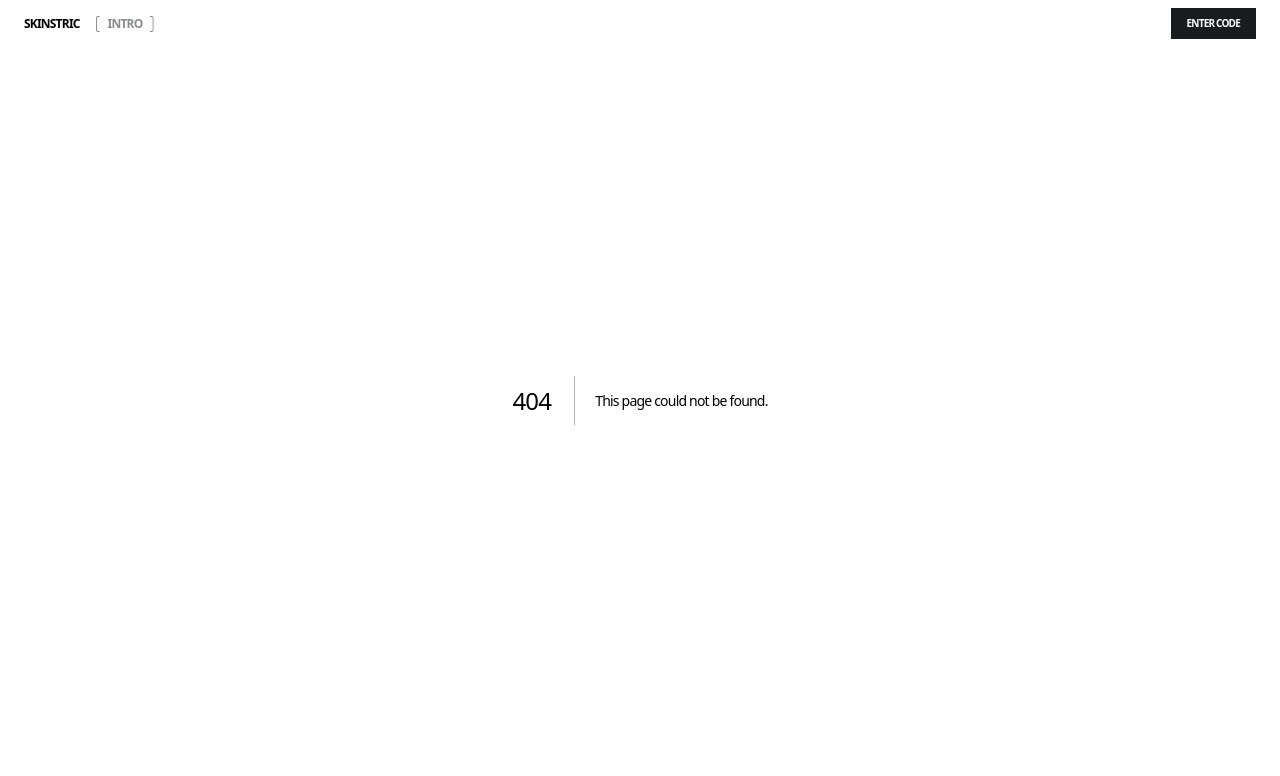
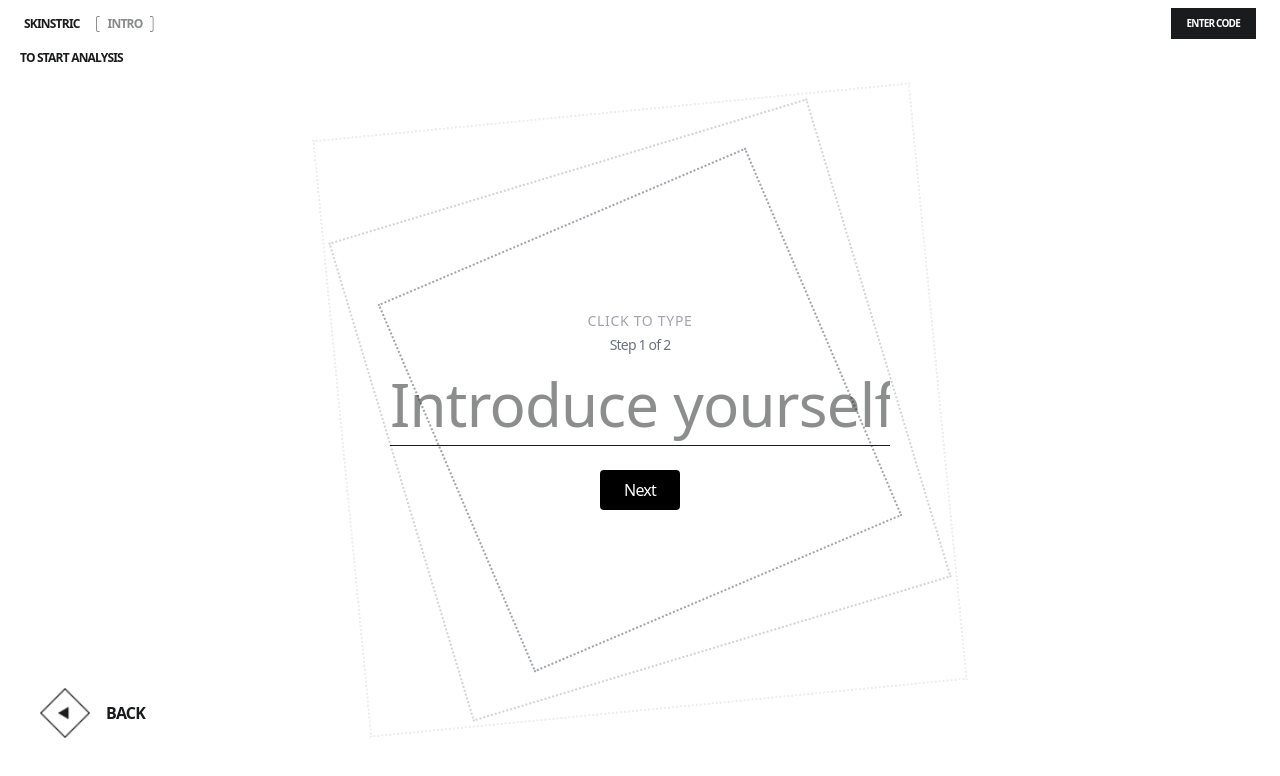
Before and after one commit to VictorG22/skinstric-internship, a Next.js app: page /testing in a window 1280 px wide. Before the commit this address had no page. Shown: the top 776 px of the page. Built offline with nearby package versions, Linux system fonts and the light colour scheme.

Commit message:
Added the testing page with a multi-step form.

```diff
--- /dev/null
+++ b/src/app/(client-testing)/layout.tsx
@@ -0,0 +1,12 @@
+export default function DashboardLayout({
+  children,
+}: {
+  children: React.ReactNode;
+}) {
+  return (
+    <section className="top-12.5">
+
+    {children}
+    </section>
+  );
+}
--- /dev/null
+++ b/src/app/(client-testing)/testing/page.tsx
@@ -0,0 +1,150 @@
+'use client'
+import React, { useState, useEffect, useRef } from 'react'
+import Image from 'next/image'
+import Link from 'next/link'
+
+export default function Page() {
+  const [step, setStep] = useState(1)
+  const [form, setForm] = useState({ name: '', location: '' })
+  const [submitted, setSubmitted] = useState(false)
+  const [processing, setProcessing] = useState(false)
+  const timerRef = useRef<number | null>(null)
+
+  useEffect(() => {
+    return () => {
+      if (timerRef.current) clearTimeout(timerRef.current)
+    }
+  }, [])
+
+  function handleChange(e: React.ChangeEvent<HTMLInputElement>) {
+    setForm(prev => ({ ...prev, [e.target.name]: e.target.value }))
+  }
+
+  function handleNext(e?: React.MouseEvent | React.FormEvent) {
+    e?.preventDefault()
+    if (step === 1) {
+      if (!form.name.trim()) return
+      setStep(2)
+    }
+  }
+
+  function handleSubmit(e: React.FormEvent) {
+    e.preventDefault()
+    if (!form.location.trim()) return
+    setProcessing(true)
+    // mock processing delay and then POST to API
+    timerRef.current = window.setTimeout(() => {
+      ;(async () => {
+        try {
+          const res = await fetch('https://us-central1-frontend-simplified.cloudfunctions.net/skinstricPhaseOne', {
+            method: 'POST',
+            headers: { 'Content-Type': 'application/json' },
+            body: JSON.stringify(form),
+          })
+
+          if (!res.ok) {
+            const text = await res.text()
+            console.error('POST failed', res.status, text)
+            return
+          }
+
+          const data = await res.json()
+          console.log('POST success', data)
+          setSubmitted(true)
+        } catch (err) {
+          console.error('POST error', err)
+        } finally {
+          setProcessing(false)
+        }
+      })()
+    }, 4000)
+  }
+
+  return (
+    <div className='relative mt-12.5 min-h-[90vh] flex flex-col items-center justify-center bg-white text-center'>
+        <div className='absolute top-0 left-5 uppercase font-bold text-xs'>to start analysis</div>
+        <p className='text-sm text-[#a0a4ab] tracking-wider mb-1'>CLICK TO TYPE</p>
+        <form onSubmit={handleSubmit} className='relative z-10'>
+            {processing ? (
+                <div className='py-8 flex flex-col items-center gap-3'>
+                    <div className='w-8 h-8 border-4 border-gray-200 border-t-gray-800 rounded-full animate-spin' />
+                    <p className='text-lg font-medium'>Processing your submission…</p>
+                    <p className='text-sm text-[#6b7280]'>This should take about 4 seconds.</p>
+                </div>
+            ) : submitted ? (
+                <>
+                <div className='py-8'>
+                    <p className='text-2xl font-semibold'>Thank you!</p>
+                    <p className='mt-2 text-sm text-[#6b7280]'>Proceed for the next Step</p>
+                </div>
+                <div className='mt-4 flex justify-center'>
+                    <button type='button' onClick={() => { setSubmitted(false); setForm({ name: '', location: '' }); setStep(1); }} className='px-4 py-2 bg-gray-100 rounded'>Reset</button>
+                </div>
+                </>
+            ) : (
+                <>
+                <div className='border-b'>
+                    <div>
+                        <div className='text-sm text-[#6b7280] mb-2'>Step {step} of 2</div>
+                        {step === 1 && (
+                            <input
+                                autoFocus
+                                type='text'
+                                name='name'
+                                value={form.name}
+                                onChange={handleChange}
+                                placeholder='Introduce yourself'
+                                className='text-center text-5xl sm:text-6xl focus:outline-none w-125'
+                            />
+                        )}
+                        {step === 2 && (
+                            <input
+                                autoFocus
+                                type='text'
+                                name='city'
+                                value={form.city}
+                                onChange={handleChange}
+                                placeholder='Your city name'
+                                className='text-center text-5xl sm:text-6xl focus:outline-none w-125'
+                            />
+                        )}
+                    </div>
+                </div>
+                <div className='mt-6 flex items-center justify-center gap-4'>
+                    {step > 1 && (
+                        <button type='button' onClick={() => setStep(step - 1)} className='px-4 py-2 rounded border' disabled={processing}>
+                            Back
+                        </button>
+                    )}
+                    {step === 1 && (
+                        <button
+                            type='button'
+                            onClick={(e) => handleNext(e)}
+                            className='px-6 py-2 rounded bg-black text-white'
+                            disabled={!form.name.trim() || processing}
+                        >
+                            Next
+                        </button>
+                    )}
+                    {step === 2 && (
+                        <button type='submit' className='px-6 py-2 rounded bg-black text-white' disabled={!form.location.trim() || processing}>
+                            Submit
+                        </button>
+                    )}
+                </div>
+                </>
+            )}
+        </form>
+
+        <div className='absolute rotate-45 w-100 h-100 top-1/2 left-1/2 -translate-x-1/2 -translate-y-1/2 border-2 border-dotted border-[#a0a4ab] animate-[spin_90s_linear_infinite]'></div>
+        <div className='absolute rotate-45 w-125 h-125 top-1/2 left-1/2 -translate-x-1/2 -translate-y-1/2 border-2 border-dotted border-[#a0a4ab77] animate-[spin_70s_linear_infinite]'></div>
+        <div className='absolute rotate-45 w-150 h-150 top-1/2 left-1/2 -translate-x-1/2 -translate-y-1/2 border-2 border-dotted border-[#a0a4ab33] animate-[spin_50s_linear_infinite]'></div>
+        <Link
+        href={'/'}
+        className='absolute group flex gap-4 items-center bottom-8 left-10 z-20 cursor-pointer'>
+            <Image width={50} height={50} alt='back button' src={'/left-btn.png'} className='group-hover:scale-109 transition duration-200 '/>
+            <p className='uppercase font-semibold'>back</p>
+        </Link>
+    </div>
+  )
+}
--- a/src/app/page.tsx
+++ b/src/app/page.tsx
@@ -1,8 +1,8 @@
 "use client";
 import { useEffect } from "react";
 import { initHomeHoverAnimations } from "./page.gsap";
-import { CgPlayButton } from "react-icons/cg";
-import Image from 'next/image'
+import Image from "next/image";
+import Link from "next/link";
 
 export default function Home() {
   useEffect(() => {
@@ -20,7 +20,13 @@ export default function Home() {
           id="home__left--btn"
           className="z-9 group cursor-pointer flex items-center gap-6 p-2" // p-2 ensures hover includes text
         >
-          <Image width={40} height={40} src={'/left-btn.png'} alt="left button" className="transition duration-300 group-hover:scale-109"/>
+          <Image
+            width={40}
+            height={40}
+            src={"/left-btn.png"}
+            alt="left button"
+            className="transition duration-300 group-hover:scale-109"
+          />
           <div className="text-[14px] leading-4 select-none">DISCOVER A.I.</div>
         </div>
       </div>
@@ -32,8 +38,9 @@ export default function Home() {
         <br />
         <span className="inline-block">skincare</span>
       </h1>
-      <div
+      <Link
         id="right__container"
+        href={'/testing'}
         className="flex items-center justify-start w-125 h-125 relative -right-80"
       >
         <div className="absolute w-full h-full inset-0 border-2 border-[#A0A4AB] border-dotted rotate-45 bg-transparent" />
@@ -42,14 +49,20 @@ export default function Home() {
           className="z-9 group flex items-center gap-6 cursor-pointer"
         >
           <div className="text-[14px] leading-4">TAKE TEST</div>
-            <Image width={40} height={40} src={'/right-btn.png'} alt="left button" className="transition duration-300 group-hover:scale-109"/>
+          <Image
+            width={40}
+            height={40}
+            src={"/right-btn.png"}
+            alt="left button"
+            className="transition duration-300 group-hover:scale-109"
+          />
         </div>
-      </div>
+      </Link>
       <div className="fixed bottom-10 left-30 max-w-75">
-
-      <p className="uppercase">Skinstric developed an A.I. that creates
-a highly-personalised routine tailored to
-what your skin needs.</p>
+        <p className="uppercase">
+          Skinstric developed an A.I. that creates a highly-personalised routine
+          tailored to what your skin needs.
+        </p>
       </div>
     </div>
   );
```
